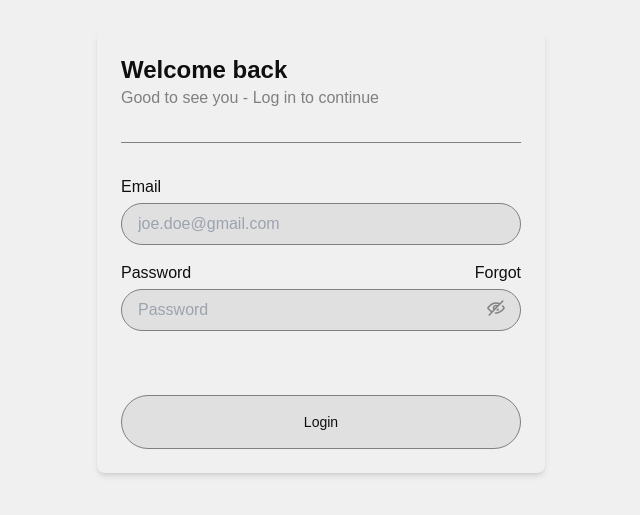
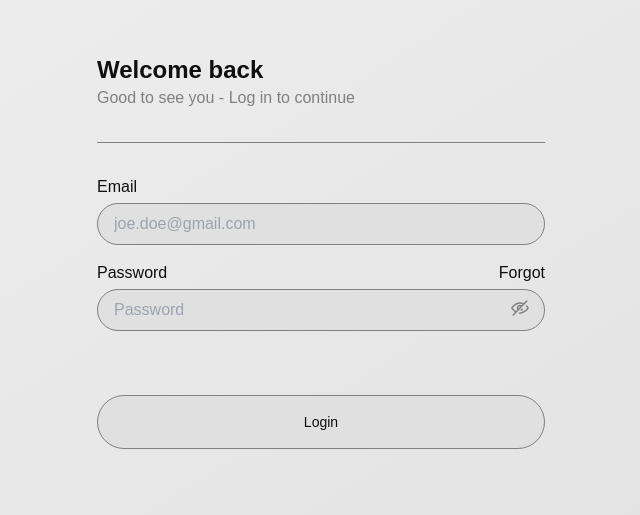
Before and after one commit to n-zngr/Coach, a Next.js app: page /login in a window 1280 px wide. Shown: the part 149-664 px from the top of the page, without its empty margins (319-959 px from the left). Built offline with nearby package versions, Linux system fonts and the light colour scheme.

Commit message:
style(login): update styling to include bg gradient
- update background to use gradient

```diff
--- a/src/app/login/page.tsx
+++ b/src/app/login/page.tsx
@@ -37,8 +37,8 @@ function LoginPage() {
     };
 
     return (
-        <div className="flex h-screen w-full bg-white-900 dark:bg-black-100">
-            <div className="flex flex-col gap-8 m-auto w-full max-w-md p-6 bg-white rounded-lg shadow-md">
+        <div className="flex h-screen w-full bg-gradient-to-br from-white-900 to-white-700 dark:bg-gradient-to-br dark:from-black-300 dark:to-black-100">
+            <div className="flex flex-col gap-8 m-auto w-full max-w-md">
                 <header className="text-left border-b border-gray-500 pb-8">
                     <h2 className="text-2xl font-semibold text-black-100 dark:text-white-900">Welcome back</h2>
                     <p className="text-gray-500">Good to see you - Log in to continue</p>
```
